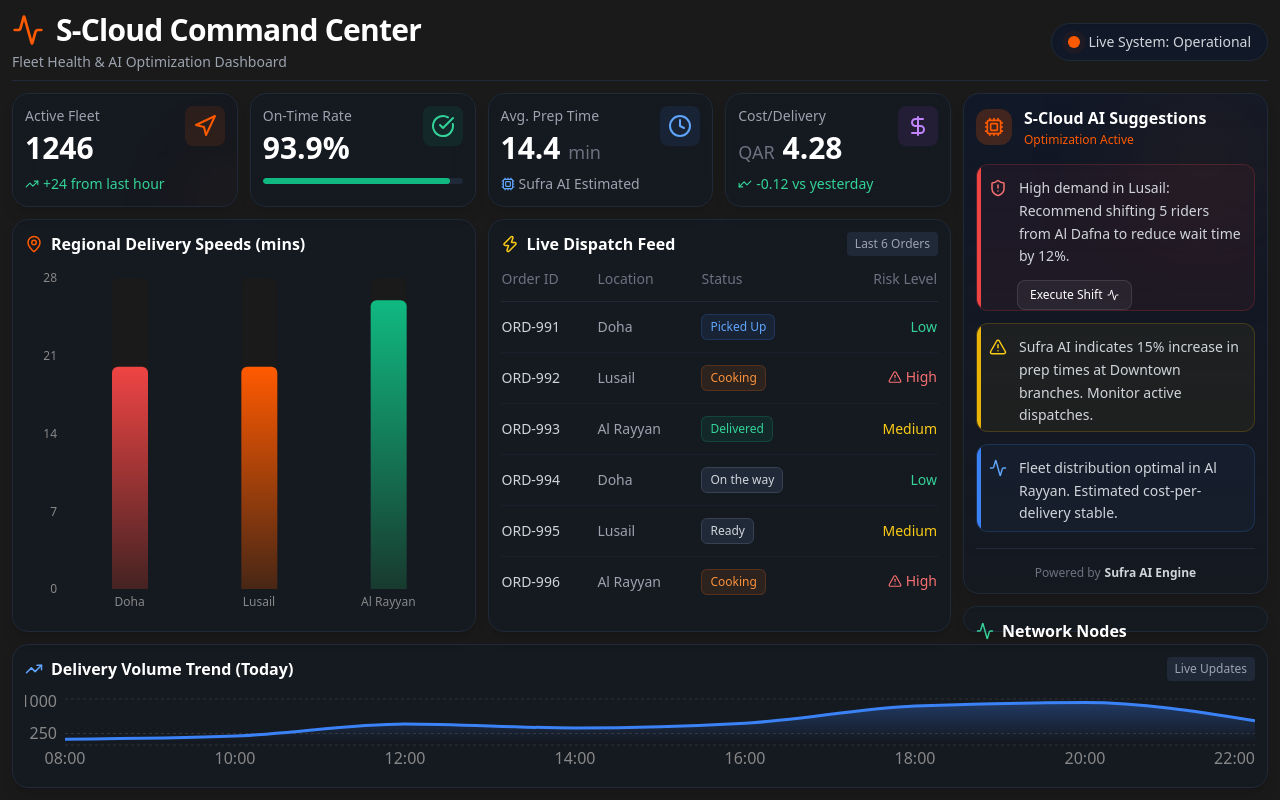
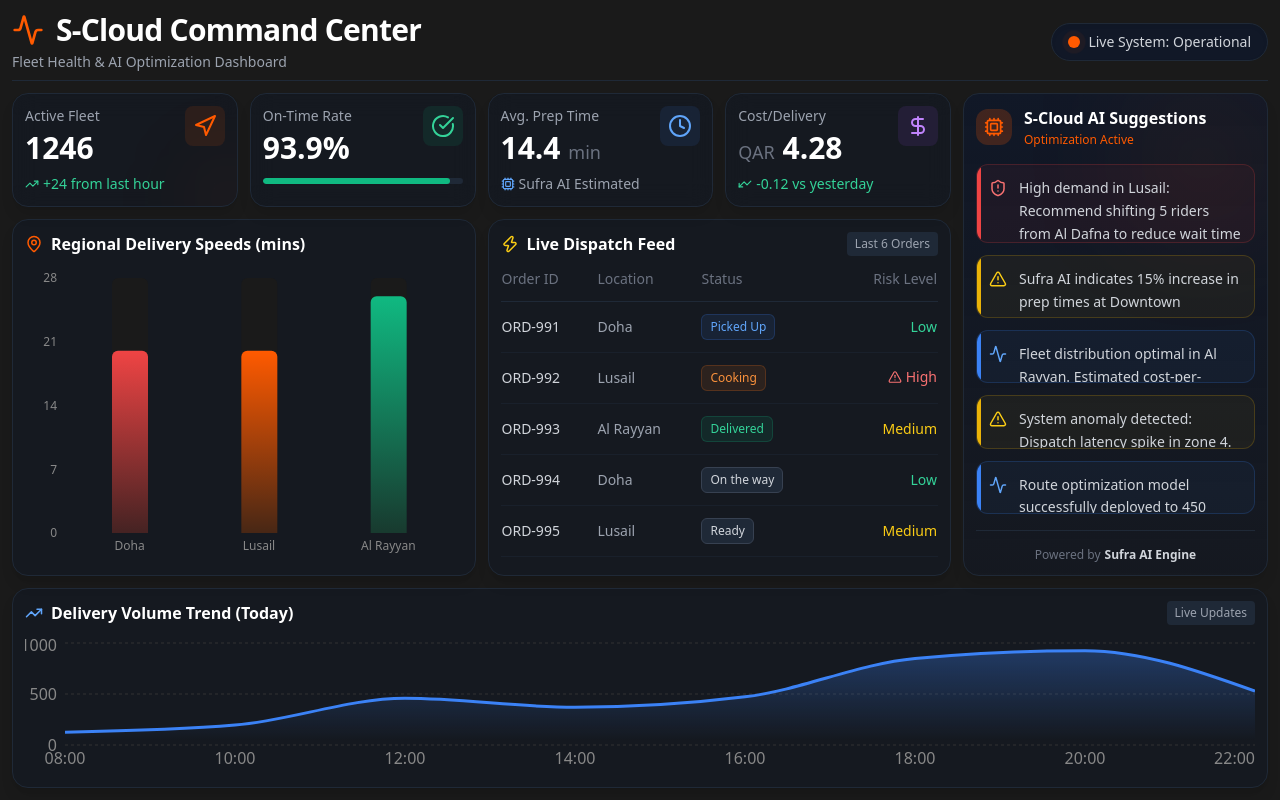
Before and after one commit to yusufcalisir/S-Cloud, a React (Vite) app: page / in a window 1280 px wide. Built offline with nearby package versions, Linux system fonts and the light colour scheme.

Commit message:
feat: remove network nodes, expand bottom chart, fill AI panel

```diff
--- a/src/App.jsx
+++ b/src/App.jsx
@@ -39,7 +39,9 @@ const initialVolumeData = [
 const initialAlerts = [
   { id: 1, text: "High demand in Lusail: Recommend shifting 5 riders from Al Dafna to reduce wait time by 12%.", type: "urgent" },
   { id: 2, text: "Sufra AI indicates 15% increase in prep times at Downtown branches. Monitor active dispatches.", type: "warning" },
-  { id: 3, text: "Fleet distribution optimal in Al Rayyan. Estimated cost-per-delivery stable.", type: "info" }
+  { id: 3, text: "Fleet distribution optimal in Al Rayyan. Estimated cost-per-delivery stable.", type: "info" },
+  { id: 4, text: "System anomaly detected: Dispatch latency spike in zone 4. Auto-resolving.", type: "warning" },
+  { id: 5, text: "Route optimization model successfully deployed to 450 active nodes.", type: "info" }
 ];
 
 export default function Dashboard() {
@@ -297,7 +299,7 @@ export default function Dashboard() {
         <div className="lg:col-span-1 flex flex-col gap-3 min-h-0">
 
           {/* AI Optimizer Panel */}
-          <div className="bg-gradient-to-b from-gray-900 to-gray-900/50 border border-gray-800 rounded-2xl p-3 shadow-lg flex flex-col relative overflow-hidden shrink min-h-0">
+          <div className="bg-gradient-to-b from-gray-900 to-gray-900/50 border border-gray-800 rounded-2xl p-3 shadow-lg flex flex-col relative overflow-hidden h-full flex-1">
             {/* Fancy Background glow */}
             <div className="absolute top-0 right-0 w-32 h-32 bg-snoonu-orange/10 rounded-full blur-3xl"></div>
 
@@ -351,46 +353,12 @@ export default function Dashboard() {
             </div>
           </div>
 
-          {/* Network Nodes Status Panel */}
-          <div className="bg-gray-900/50 border border-gray-800 rounded-2xl p-3 shadow-lg flex-1 min-h-0 flex flex-col">
-            <h3 className="text-base font-semibold mb-4 flex items-center gap-2 shrink-0">
-              <Activity size={18} className="text-emerald-400" />
-              Network Nodes
-            </h3>
-            <div className="flex flex-col gap-3 overflow-hidden flex-1 min-h-0">
-              {[
-                { name: 'Doha Central DB', status: 'Optimal', uptime: '99.9%' },
-                { name: 'Lusail Hub Router', status: 'Optimal', uptime: '100%' },
-                { name: 'Al Rayyan Edge', status: 'Optimal', uptime: '99.8%' },
-                { name: 'Sufra Inference API', status: 'Processing', uptime: '99.9%' }
-              ].map((node, i) => (
-                <div key={i} className="flex items-center justify-between p-3 bg-gray-800/30 rounded-xl border border-gray-800/50 hover:bg-gray-800/50 transition-colors">
-                  <div className="flex items-center gap-3">
-                    <span className="relative flex h-2 w-2">
-                      {node.status === 'Processing' ? (
-                        <span className="animate-ping absolute inline-flex h-full w-full rounded-full bg-blue-400 opacity-75"></span>
-                      ) : (
-                        <span className="animate-ping absolute inline-flex h-full w-full rounded-full bg-emerald-400 opacity-75"></span>
-                      )}
-                      <span className={`relative inline-flex rounded-full h-2 w-2 ${node.status === 'Processing' ? 'bg-blue-500' : 'bg-emerald-500'}`}></span>
-                    </span>
-                    <div>
-                      <p className="text-sm font-medium text-gray-200">{node.name}</p>
-                      <p className="text-[10px] text-gray-500 mt-0.5">{node.status}</p>
-                    </div>
-                  </div>
-                  <span className="text-xs font-semibold text-gray-400">{node.uptime}</span>
-                </div>
-              ))}
-            </div>
           </div>
-
-        </div>
 
       </div>
 
       {/* Full Width Bottom Row: Delivery Volume Trend */}
-      <div className="bg-gray-900/50 border border-gray-800 rounded-2xl p-3 shadow-lg flex flex-col gap-2 shrink-0 h-[18vh] min-h-[120px]">
+      <div className="bg-gray-900/50 border border-gray-800 rounded-2xl p-3 shadow-lg flex flex-col gap-2 shrink-0 h-[25vh] min-h-[180px]">
         <div className="flex justify-between items-center shrink-0">
           <h3 className="text-base font-semibold flex items-center gap-2">
             <TrendingUp size={18} className="text-blue-400" />
```
